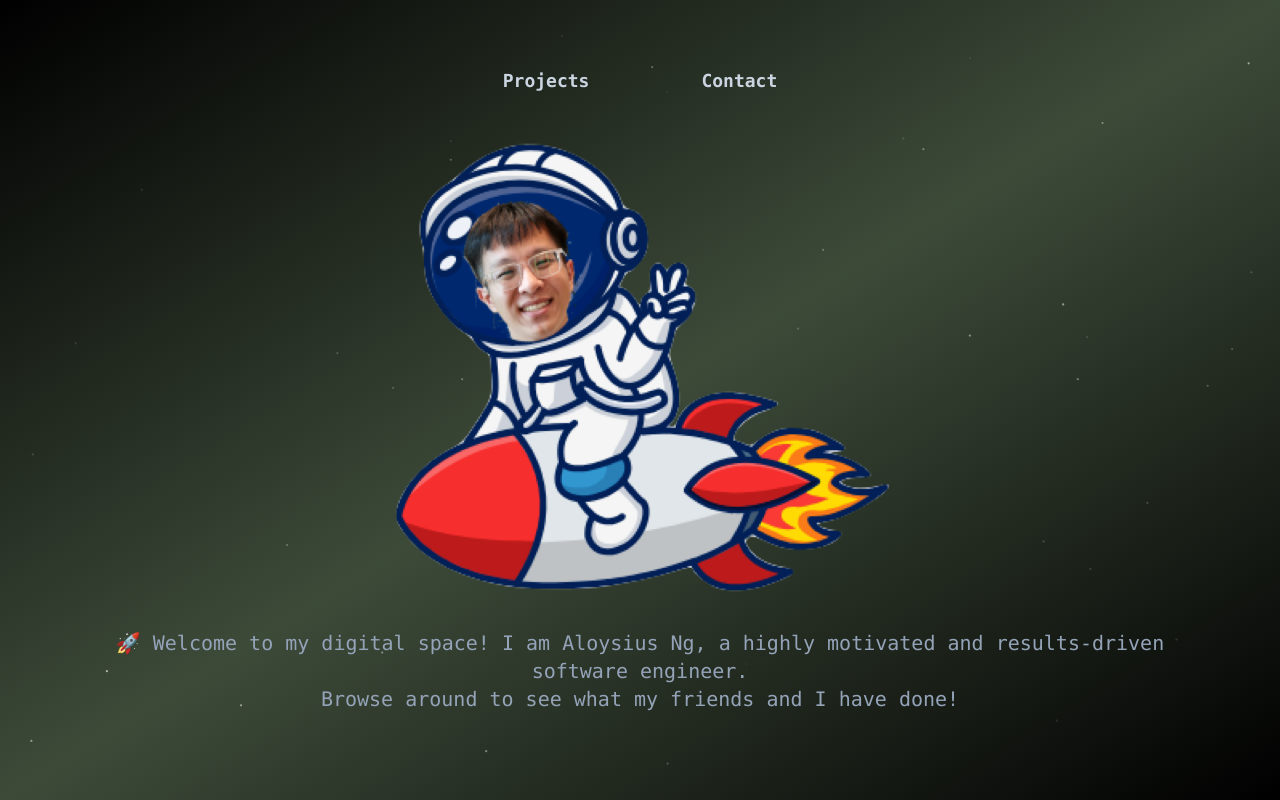
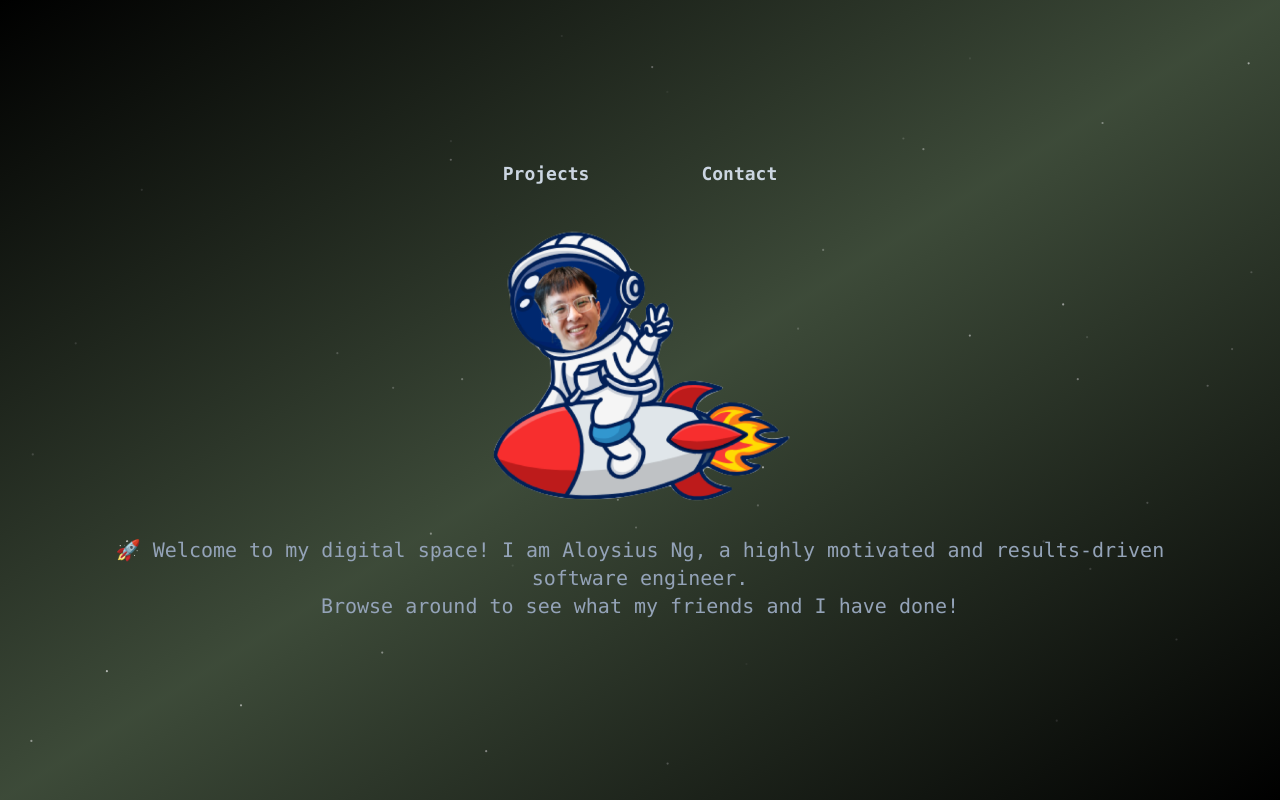
Before and after one commit to aloysiusng/aloy-portfolio, a Next.js app: page / in a window 1280 px wide. Built offline with nearby package versions, Linux system fonts and the light colour scheme.

Commit message:
update image size

```diff
--- a/src/app/page.tsx
+++ b/src/app/page.tsx
@@ -14,7 +14,7 @@ export default function Home() {
       </div>
       <br></br>
       <div className="my-3">
-        <Image src="/aloy.png" width={500} height={500} alt="Aloysius" />
+        <Image src="/aloy.png" width={300} height={300} alt="Aloysius" />
       </div>
       <div className="my-5">
         <p className="px-5 text-xl text-slate-400 font-mono text-pretty text-center">🚀 Welcome to my digital space! I am Aloysius Ng, a highly motivated and results-driven software engineer.</p>
```
